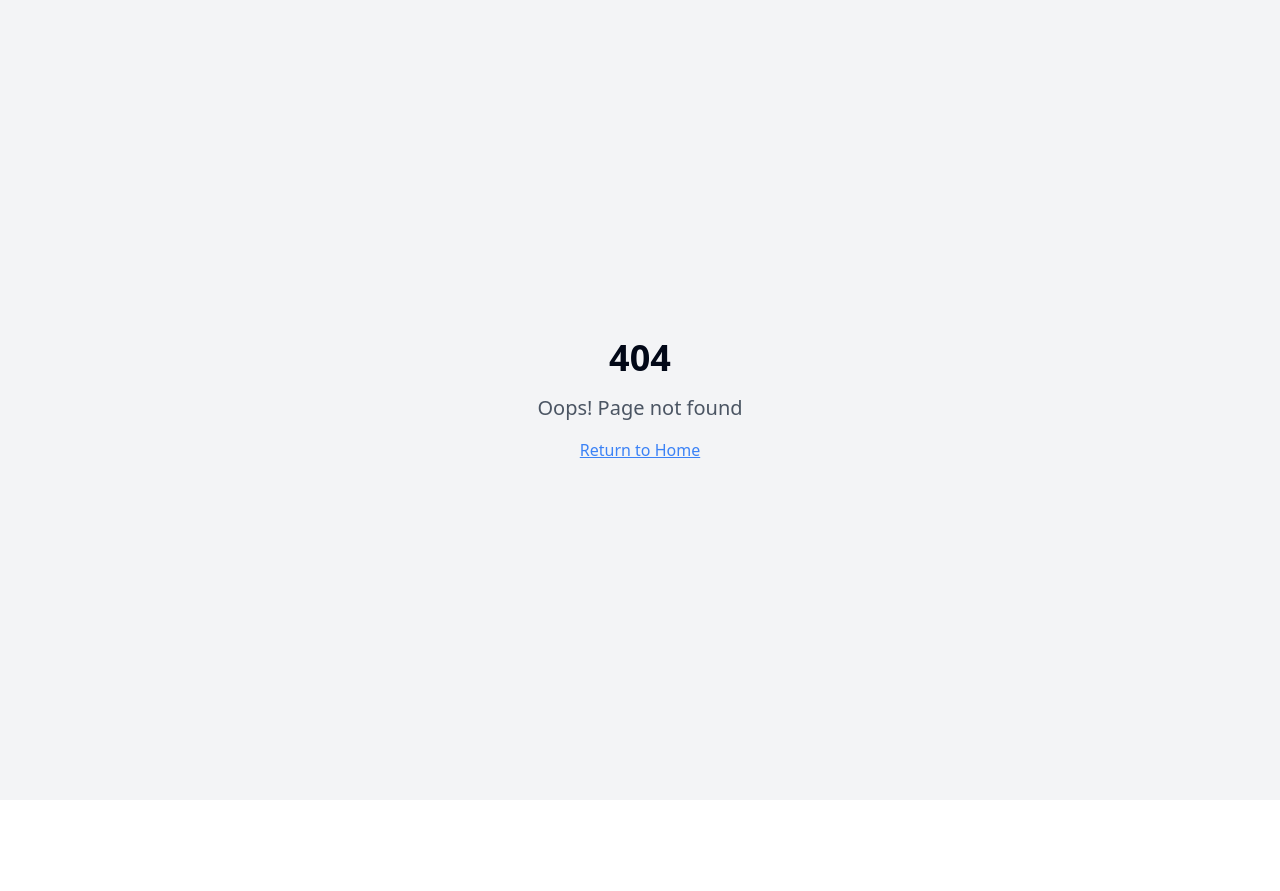
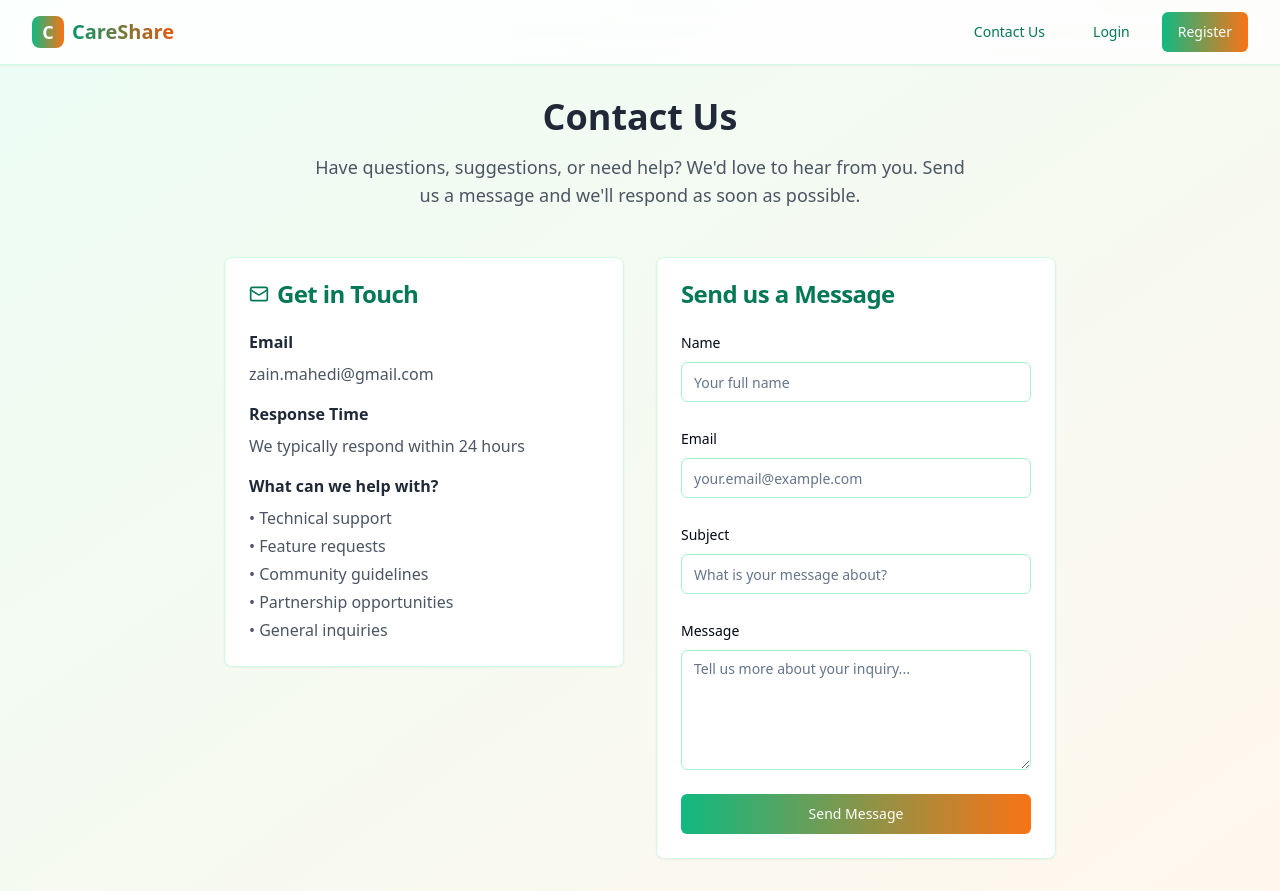
Before and after one commit to MahediBuilds/CareShareV2, a React (Vite) app: page /contact in a window 1280 px wide. Before the commit this address had no page. Before the commit the page ends 800 px from the top, so only its background shows below. Built offline with nearby package versions, Linux system fonts and the light colour scheme.

Commit message:
Add contact us page
Adds a new page with a form to send emails to a specified address.

```diff
--- a/src/App.tsx
+++ b/src/App.tsx
@@ -15,6 +15,7 @@ import DonateClothes from "./pages/DonateClothes";
 import PostHelp from "./pages/PostHelp";
 import RequestErrand from "./pages/RequestErrand";
 import Profile from "./pages/Profile";
+import ContactUs from "./pages/ContactUs";
 import NotFound from "./pages/NotFound";
 
 const queryClient = new QueryClient({
@@ -44,6 +45,7 @@ const App = () => (
               <Route path="/post-help" element={<PostHelp />} />
               <Route path="/request-errand" element={<RequestErrand />} />
               <Route path="/profile" element={<Profile />} />
+              <Route path="/contact" element={<ContactUs />} />
               <Route path="*" element={<NotFound />} />
             </Routes>
           </DataProvider>
--- a/src/components/Layout.tsx
+++ b/src/components/Layout.tsx
@@ -57,6 +57,11 @@ const Layout: React.FC<LayoutProps> = ({ children }) => {
                       My Profile
                     </Button>
                   </Link>
+                  <Link to="/contact">
+                    <Button variant="ghost" className="text-emerald-700 hover:text-emerald-800 hover:bg-emerald-50">
+                      Contact Us
+                    </Button>
+                  </Link>
                   <Button
                     onClick={handleSignOut}
                     variant="outline"
@@ -67,6 +72,11 @@ const Layout: React.FC<LayoutProps> = ({ children }) => {
                 </>
               ) : (
                 <>
+                  <Link to="/contact">
+                    <Button variant="ghost" className="text-emerald-700 hover:text-emerald-800 hover:bg-emerald-50">
+                      Contact Us
+                    </Button>
+                  </Link>
                   <Link to="/login">
                     <Button variant="ghost" className="text-emerald-700 hover:text-emerald-800 hover:bg-emerald-50">
                       Login
--- /dev/null
+++ b/src/pages/ContactUs.tsx
@@ -0,0 +1,207 @@
+
+import React from 'react';
+import { useForm } from 'react-hook-form';
+import { zodResolver } from '@hookform/resolvers/zod';
+import { z } from 'zod';
+import { Button } from '@/components/ui/button';
+import { Input } from '@/components/ui/input';
+import { Textarea } from '@/components/ui/textarea';
+import { Card, CardContent, CardHeader, CardTitle } from '@/components/ui/card';
+import { Form, FormControl, FormField, FormItem, FormLabel, FormMessage } from '@/components/ui/form';
+import Layout from '@/components/Layout';
+import { toast } from '@/hooks/use-toast';
+import { Mail } from 'lucide-react';
+import { supabase } from '@/integrations/supabase/client';
+
+const contactSchema = z.object({
+  name: z.string().min(2, 'Name must be at least 2 characters'),
+  email: z.string().email('Please enter a valid email address'),
+  subject: z.string().min(5, 'Subject must be at least 5 characters'),
+  message: z.string().min(10, 'Message must be at least 10 characters'),
+});
+
+type ContactFormData = z.infer<typeof contactSchema>;
+
+const ContactUs = () => {
+  const form = useForm<ContactFormData>({
+    resolver: zodResolver(contactSchema),
+    defaultValues: {
+      name: '',
+      email: '',
+      subject: '',
+      message: '',
+    },
+  });
+
+  const onSubmit = async (data: ContactFormData) => {
+    try {
+      const { error } = await supabase.functions.invoke('send-contact-email', {
+        body: data,
+      });
+
+      if (error) {
+        throw error;
+      }
+
+      toast({
+        title: "Message sent successfully!",
+        description: "We'll get back to you as soon as possible.",
+      });
+
+      form.reset();
+    } catch (error) {
+      console.error('Error sending email:', error);
+      toast({
+        title: "Error sending message",
+        description: "Please try again later or contact us directly.",
+        variant: "destructive",
+      });
+    }
+  };
+
+  return (
+    <Layout>
+      <div className="min-h-screen py-8">
+        <div className="max-w-4xl mx-auto px-4 sm:px-6 lg:px-8">
+          {/* Header */}
+          <div className="text-center mb-12">
+            <h1 className="text-4xl font-bold text-gray-800 mb-4">Contact Us</h1>
+            <p className="text-lg text-gray-600 max-w-2xl mx-auto">
+              Have questions, suggestions, or need help? We'd love to hear from you.
+              Send us a message and we'll respond as soon as possible.
+            </p>
+          </div>
+
+          <div className="grid grid-cols-1 lg:grid-cols-2 gap-8">
+            {/* Contact Information */}
+            <div className="space-y-6">
+              <Card className="border-emerald-100">
+                <CardHeader>
+                  <CardTitle className="flex items-center gap-2 text-emerald-700">
+                    <Mail className="h-5 w-5" />
+                    Get in Touch
+                  </CardTitle>
+                </CardHeader>
+                <CardContent className="space-y-4">
+                  <div>
+                    <h3 className="font-semibold text-gray-800 mb-2">Email</h3>
+                    <p className="text-gray-600">zain.mahedi@gmail.com</p>
+                  </div>
+                  <div>
+                    <h3 className="font-semibold text-gray-800 mb-2">Response Time</h3>
+                    <p className="text-gray-600">We typically respond within 24 hours</p>
+                  </div>
+                  <div>
+                    <h3 className="font-semibold text-gray-800 mb-2">What can we help with?</h3>
+                    <ul className="text-gray-600 space-y-1">
+                      <li>• Technical support</li>
+                      <li>• Feature requests</li>
+                      <li>• Community guidelines</li>
+                      <li>• Partnership opportunities</li>
+                      <li>• General inquiries</li>
+                    </ul>
+                  </div>
+                </CardContent>
+              </Card>
+            </div>
+
+            {/* Contact Form */}
+            <Card className="border-emerald-100">
+              <CardHeader>
+                <CardTitle className="text-emerald-700">Send us a Message</CardTitle>
+              </CardHeader>
+              <CardContent>
+                <Form {...form}>
+                  <form onSubmit={form.handleSubmit(onSubmit)} className="space-y-6">
+                    <FormField
+                      control={form.control}
+                      name="name"
+                      render={({ field }) => (
+                        <FormItem>
+                          <FormLabel>Name</FormLabel>
+                          <FormControl>
+                            <Input
+                              placeholder="Your full name"
+                              {...field}
+                              className="border-emerald-200 focus:border-emerald-500"
+                            />
+                          </FormControl>
+                          <FormMessage />
+                        </FormItem>
+                      )}
+                    />
+
+                    <FormField
+                      control={form.control}
+                      name="email"
+                      render={({ field }) => (
+                        <FormItem>
+                          <FormLabel>Email</FormLabel>
+                          <FormControl>
+                            <Input
+                              type="email"
+                              placeholder="your.email@example.com"
+                              {...field}
+                              className="border-emerald-200 focus:border-emerald-500"
+                            />
+                          </FormControl>
+                          <FormMessage />
+                        </FormItem>
+                      )}
+                    />
+
+                    <FormField
+                      control={form.control}
+                      name="subject"
+                      render={({ field }) => (
+                        <FormItem>
+                          <FormLabel>Subject</FormLabel>
+                          <FormControl>
+                            <Input
+                              placeholder="What is your message about?"
+                              {...field}
+                              className="border-emerald-200 focus:border-emerald-500"
+                            />
+                          </FormControl>
+                          <FormMessage />
+                        </FormItem>
+                      )}
+                    />
+
+                    <FormField
+                      control={form.control}
+                      name="message"
+                      render={({ field }) => (
+                        <FormItem>
+                          <FormLabel>Message</FormLabel>
+                          <FormControl>
+                            <Textarea
+                              placeholder="Tell us more about your inquiry..."
+                              className="min-h-[120px] border-emerald-200 focus:border-emerald-500"
+                              {...field}
+                            />
+                          </FormControl>
+                          <FormMessage />
+                        </FormItem>
+                      )}
+                    />
+
+                    <Button
+                      type="submit"
+                      className="w-full bg-gradient-to-r from-emerald-500 to-orange-500 hover:from-emerald-600 hover:to-orange-600 text-white"
+                      disabled={form.formState.isSubmitting}
+                    >
+                      {form.formState.isSubmitting ? 'Sending...' : 'Send Message'}
+                    </Button>
+                  </form>
+                </Form>
+              </CardContent>
+            </Card>
+          </div>
+        </div>
+      </div>
+    </Layout>
+  );
+};
+
+export default ContactUs;
```
Also changed, not shown: 1 other file (tests, documents, lock files or other folders).
